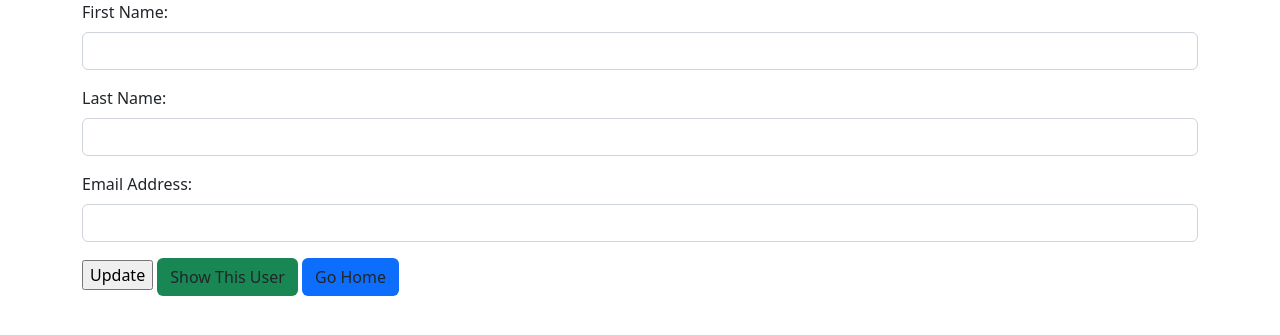
After one commit to Steven-DeTeso/Users_CR_core, a Flask app: template templates/edit.html in a window 1280 px wide. The commit adds this page. Shown: the top 335 px of the page. Run offline with Flask 2, Linux system fonts and the light colour scheme; the template is opened without the code that fills it, so the values that code supplies are empty.

Commit message:
Updated to Users_CRUD

```diff
--- a/server.py
+++ b/server.py
@@ -1,6 +1,8 @@
-from flask import Flask, render_template, request, redirect # type: ignore
+from flask import Flask, render_template, request, redirect, session, url_for # type: ignore
 from users import User
+
 app = Flask(__name__)
+app.secret_key = "ABCD1234"
 
 # immediately redirects to the home page when just '/' is called
 @app.route('/')
@@ -13,16 +15,56 @@ def home():
     return render_template('read.html', users = User.get_all())
 
 # renders the create form html page
-@app.route('/home/create')
+@app.route('/create')
 def create():
     return render_template('/create.html')
 
-# listens on the /home/show which is the forms action on the create.html page, because its a form it also listens for the method=['POST] AND accepts it here under methods=['POST'], note the extra s on methods here in the listener. It takes in the info as data in the form of 'request.form' and that is injected into User class method save(); that triggers the query to add it to the database (see users.py)
+# listens on the /process which is both forms action on the create.html and edit.html pages, because its a form it also listens for the method=['POST] AND accepts it here under methods=['POST'], note the extra s on methods here in the listener. It takes in the info as data in the form of 'request.form' and  performs an 'if check' if handle_type is 'create' form data is injected into User class method save(); that triggers the query to add it to the database (see users.py). If handle_type is 'edit', user_id data is injected into class method .update_user (see users.py)
 # - we NEVER render on a 'POST' so we redirect home which again calls the get_all().
-@app.route('/home/show', methods=['POST'])
+@app.route('/process', methods=['POST'])
 def r_show():
     print(request.form)
-    User.save(request.form)
+    data = {
+    'first_name': request.form['first_name'],
+    'last_name': request.form['last_name'],
+    'email': request.form['email'],
+    }
+    if request.form['handle_type'] == 'create':
+        User.save(data)
+        return redirect('/home')
+    elif request.form['handle_type'] == 'edit':
+        data['user_id'] = session['user_id']
+        User.update_user(data)
+        return redirect(url_for('r_user_show', id = int(session['user_id'])))
+
+@app.route('/user/<int:id>')
+def r_user_show(id):
+    user_id = id
+    session['user_id'] = user_id
+    data = {
+        'user_id': user_id
+    }
+    user = User.get_one(data)
+    # setting variables here allows us to Jinja their values into the html page
+    return render_template('read_one.html', user_id = user_id, user = user)
+
+@app.route('/edit/<int:id>')
+def r_edit_user(id):
+    user_id = id
+    session['user_id'] = user_id
+    data = {
+        'user_id': user_id
+    }
+    user = User.get_one(data)
+    return render_template('edit.html', user_id = user_id, user = user)
+
+@app.route('/user/delete/<int:id>')
+def rd_delete(id):
+    session['user_id'] = id
+    data = {
+        'user_id':session['user_id']
+    }
+    User.delete_user(data)
     return redirect('/home')
 
 if __name__ == "__main__":
--- /dev/null
+++ b/templates/edit.html
@@ -0,0 +1,27 @@
+<!DOCTYPE html>
+<html lang="en">
+<head>
+    <meta charset="UTF-8">
+    <meta http-equiv="X-UA-Compatible" content="IE=edge">
+    <meta name="viewport" content="width=device-width, initial-scale=1.0">
+    <link rel="stylesheet" href="https://cdn.jsdelivr.net/npm/bootstrap@5.2.2/dist/css/bootstrap.min.css">
+    <title>Edit a User</title>
+</head>
+<body>
+    <div class="container">
+        <form action="/process" method="POST">
+            <label for="first_name" class="form-label">First Name: </label>
+                <input type="text" class="form-control mb-3" name="first_name" value="{{ user[0].first_name }}">
+                <label for="last_name" class="form-label">Last Name: </label>
+                <input type="text" class="form-control mb-3" name="last_name" value="{{ user[0].last_name }}">
+                <label for="email" class="form-label">Email Address: </label>
+                <input type="text" class="form-control mb-3" name="email" value="{{ user[0].email }}">
+                <input type="hidden" name="handle_type" value="edit">
+                <input type="submit" value="Update">
+                <a href="/user/{{user_id}}" class="btn bg-success"> Show This User</a>
+                <a href="/home" class="btn bg-primary">Go Home</a>
+                <input type="hidden" name="handle_type" value="edit">
+        </form>
+    </div>
+</body>
+</html>
--- a/templates/read.html
+++ b/templates/read.html
@@ -17,6 +17,7 @@
                     <td>Full Name</td>
                     <td>Email</td>
                     <td>Created At</td>
+                    <td>Actions</td>
                 </tr>
             </th>
             <tbody>
@@ -27,12 +28,15 @@
                     <td>{{ user.first_name}} {{ user.last_name}}</td>
                     <td>{{ user.email }}</td>
                     <td>{{ user.created_at }}</td>
+                    <td>
+                        <a href="/user/{{ user.id }}"">Show</a> | <a href="/edit/{{ user.id }}">Edit</a> | <a href="/user/delete/{{ user.id }}">Delete</a>
+                    </td>
                 </tr>
                 {% endfor %}
             </tbody>
         </table>
         <!-- redirects to the listener in server.py, that listener route returns a render template for the create.html page -->
-        <a href="/home/create"> Add a new User</a>
+        <a href="/create"> Add a new User</a>
     </div>
 </body>
 </html>
```
Also changed, not shown: templates/create.html (+7 -5 lines), templates/read_one.html (added, +24 -0 lines), users.py (+16 -0 lines).
